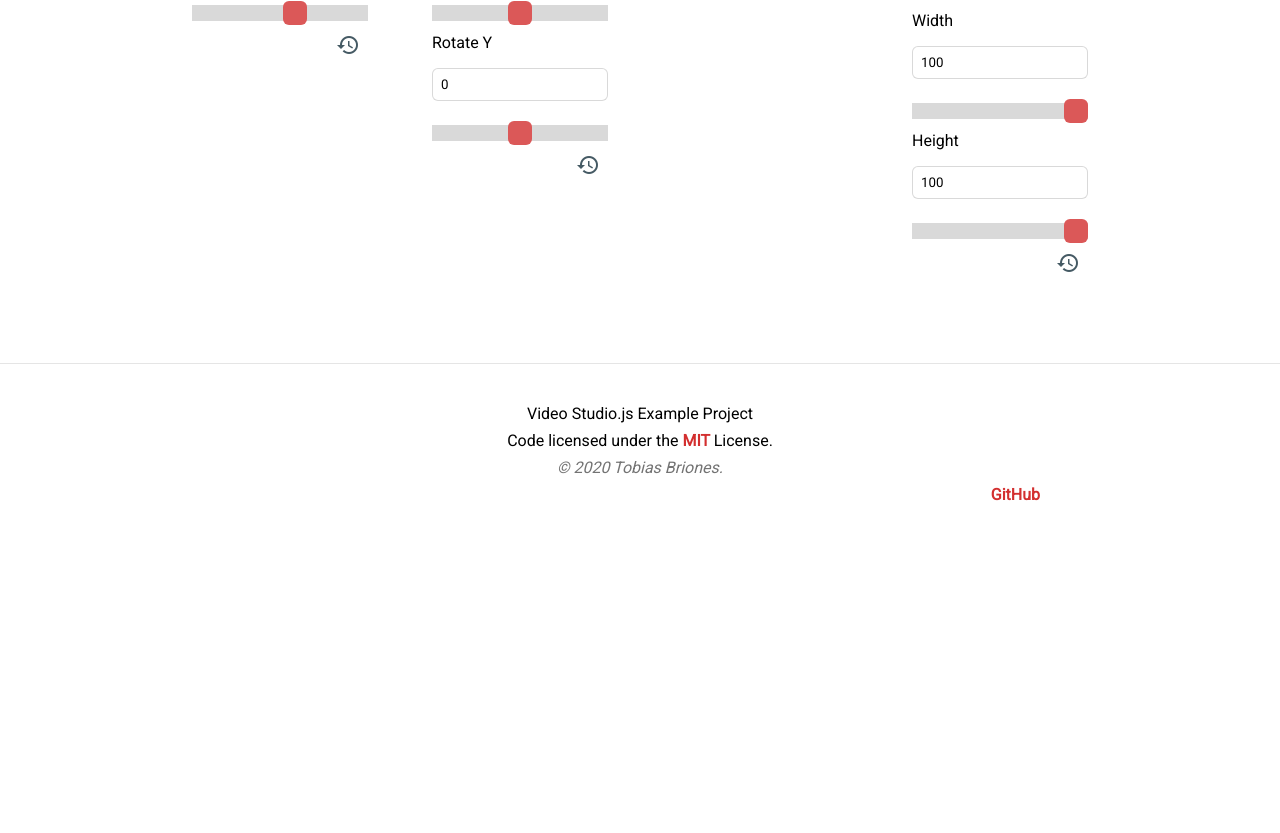
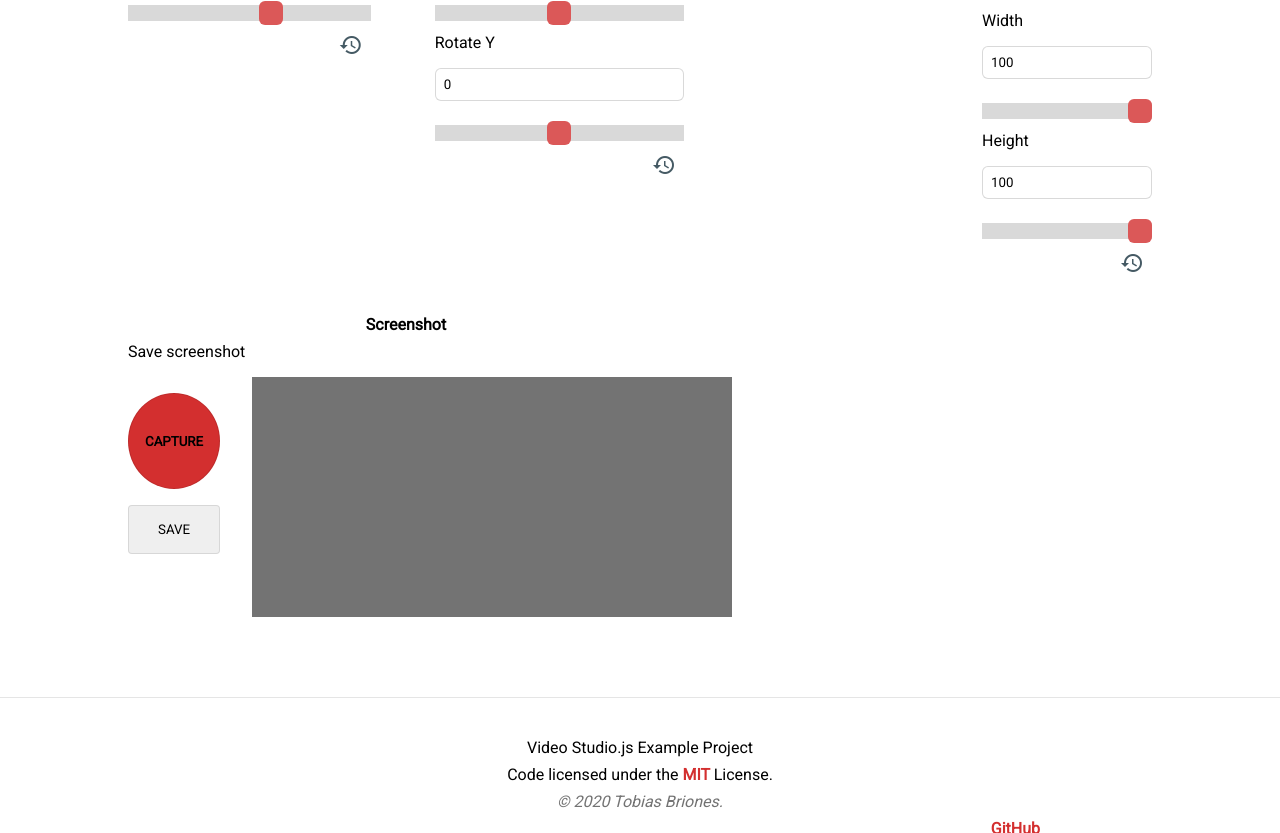
Before and after one commit to tobiasbriones/ep-video-studio, a plain HTML site: page index.html in a window 1280 px wide. Shown: the part 767-1600 px from the top of the page. Before the commit the page ends 1303 px from the top, so only its background shows below. Drawn offline with Linux system fonts and the light colour scheme.

Commit message:
Screenshot view implemented

```diff
--- a/index.css
+++ b/index.css
@@ -46,6 +46,14 @@ a {
   font-weight: bold;
   color: var(--accent-color);
   text-decoration: none;
+}
+
+button {
+  padding: 16px;
+  border: 1px solid rgba(0, 0, 0, 0.1);
+  border-radius: 4px;
+  text-transform: uppercase;
+  cursor: pointer;
 }
 
 input[type='number'],
@@ -282,6 +290,43 @@ input[type='range']::-moz-range-thumb {
   margin-bottom: 24px;
 }
 
+#tools .save-screenshot-pane {
+  display: block;
+}
+
+#tools .save-screenshot-pane > .buttons {
+  display: block;
+}
+
+#tools .save-screenshot-pane > .buttons > button {
+  display: block;
+  width: 100%;
+  margin: 16px 0;
+}
+
+#tools .save-screenshot-pane > canvas {
+  display: block;
+  width: 100%;
+  background-color: #737373;
+}
+
+#capture-screenshot {
+  width: 96px;
+  height: 96px;
+  margin: auto;
+  background-color: var(--accent-color);
+  border-radius: 50%;
+  font-weight: bold;
+}
+
+#capture-screenshot:focus {
+  outline: none;
+}
+
+#capture-screenshot:active {
+  border: 2px solid #212121;
+}
+
 @media (min-width: 600px) {
   footer {
     padding: 32px 128px;
@@ -308,8 +353,28 @@ input[type='range']::-moz-range-thumb {
   }
 
   #tools {
-    margin: 16px 64px;
+    margin: 16px;
     grid-template-columns: auto auto;
+  }
+
+  #tools > .screenshot {
+    grid-column-start: 1;
+    grid-column-end: 3;
+  }
+
+  #tools .save-screenshot-pane {
+    display: flex;
+    flex-wrap: nowrap;
+  }
+
+  #tools .save-screenshot-pane > .buttons {
+    flex: 0 30%;
+    margin-right: 32px;
+  }
+
+  #tools .save-screenshot-pane > canvas {
+    flex: 0 70%;
+    min-height: 240px;
   }
 }
 
@@ -362,7 +427,7 @@ input[type='range']::-moz-range-thumb {
   }
 
   #tools {
-    margin: 32px 128px;
+    margin: 32px 64px;
     grid-template-columns: auto auto auto auto;
   }
 }
@@ -380,6 +445,10 @@ input[type='range']::-moz-range-thumb {
   #player {
     width: 75%;
   }
+
+  #tools {
+    margin: 32px 256px;
+  }
 }
 
 @media (min-width: 2160px) {
--- a/index.html
+++ b/index.html
@@ -184,6 +184,25 @@
               restore
             </span>
           </div>
+          <div class="screenshot">
+            <p>Screenshot</p>
+            <div>
+              <div>
+                <p>Save screenshot</p>
+                <div class="save-screenshot-pane">
+                  <div class="buttons">
+                    <button id="capture-screenshot">
+                      Capture
+                    </button>
+                    <button id="save-screenshot">
+                      Save
+                    </button>
+                  </div>
+                  <canvas id="screenshot-canvas"></canvas>
+                </div>
+              </div>
+            </div>
+          </div>
         </div>
       </div>
     </div>
```
